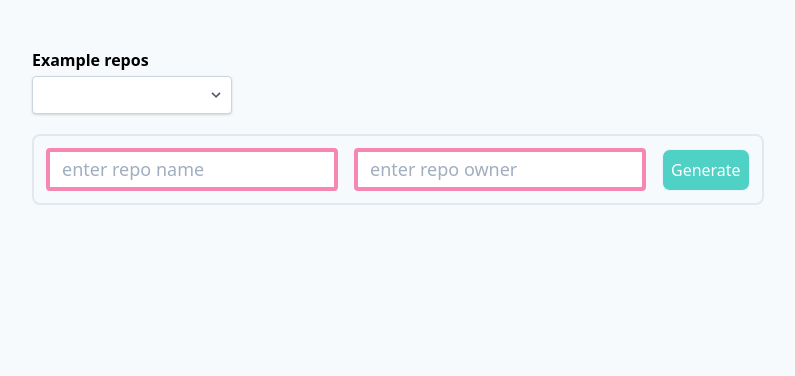
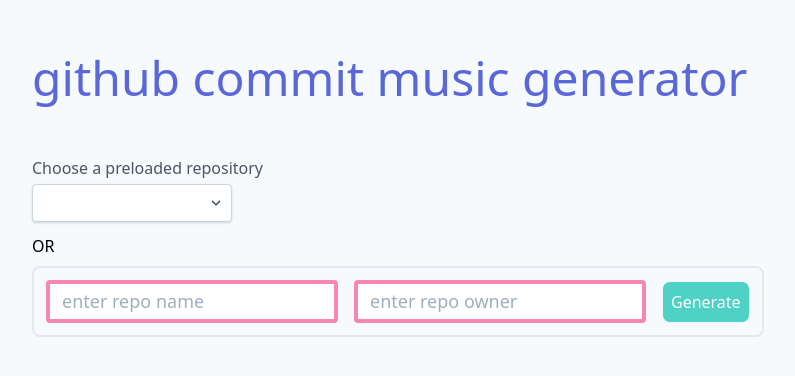
Before and after one commit to el-mapache/music-experiment, a website: page index.html in a window 1280 px wide. Shown: the whole page, without its empty margins (152-947 px from the left). Drawn offline with nearby package versions, Linux system fonts and the light colour scheme; files that its build step writes are made by us from their sources.

Commit message:
Adds a quick header so you know what the heck you are looking at

```diff
--- a/index.html
+++ b/index.html
@@ -12,8 +12,11 @@
   </head>
   <body>
     <main class="xl:w-3/4 mx-auto px-6 mt-12">
+      <h2 class="font-hairline text-5xl leading-tight text-indigo-600 mb-12">
+        github commit music generator
+      </h2>
       <div>
-        <label class="block font-semibold" for="repos">Example repos</label>
+        <label class="block font-medium text-gray-700" for="repos">Choose a preloaded repository</label>
         <div class="inline-block relative">
           <select id="repos" name="repos" class="block appearance-none bg-white border border-gray-400 hover:border-gray-500 px-4 py-2 pr-8 rounded shadow leading-tight focus:outline-none focus:shadow-outline my-1"></select>
           <div class="pointer-events-none absolute inset-y-0 right-0 flex items-center px-2 text-gray-700">
@@ -23,7 +26,8 @@
           </div>
         </div>
       </div>
-      <form id="search-repo" class="mt-4 rounded-lg border-solid border-2 border-gray-300 py-1 px-3 inline-block">
+      <p class="fonot-semibold my-2">OR</p>
+      <form id="search-repo" class="rounded-lg border-solid border-2 border-gray-300 py-1 px-3 inline-block">
         <div class="flex items-center -mx-2">
           <div class="m-2">
             <input id="repo" type="text" name="repo" placeholder="enter repo name" class="input" />
--- a/src/index.js
+++ b/src/index.js
@@ -123,7 +123,7 @@
 
   const option = document.createElement('option');
   option.value = '';
-  option.textContent = 'Choose a preloaded repository';
+  option.textContent = 'Select a repo';
 
   fragment.appendChild(option);
 
```
